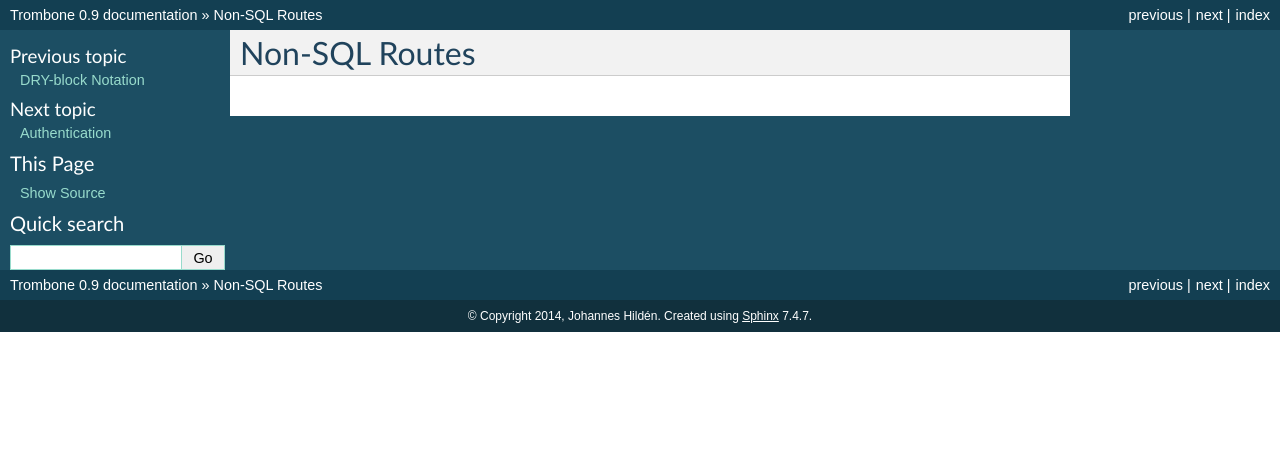
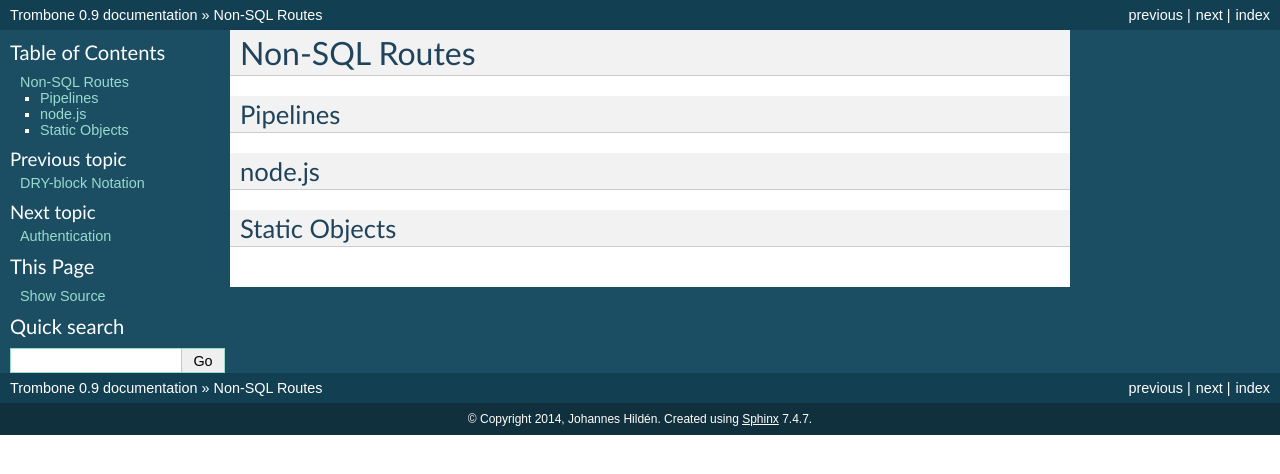
Before and after one commit to laserpants/trombone, a Sphinx documentation site: the page built from docs/non-sql-routes.rst, in a window 1280 px wide. Shown: the top 474 px of the page. Built offline with Sphinx 7.4.7, drawn with Linux system fonts in a browser that asks for light colours.

Commit message:
Edit docs.

```diff
--- a/docs/non-sql-routes.rst
+++ b/docs/non-sql-routes.rst
@@ -1,2 +1,11 @@
 Non-SQL Routes
 ==============
+
+Pipelines
+---------
+
+node.js
+-------
+
+Static Objects
+--------------
```
Also changed, not shown: docs/middleware.rst (+3 -1 lines).
